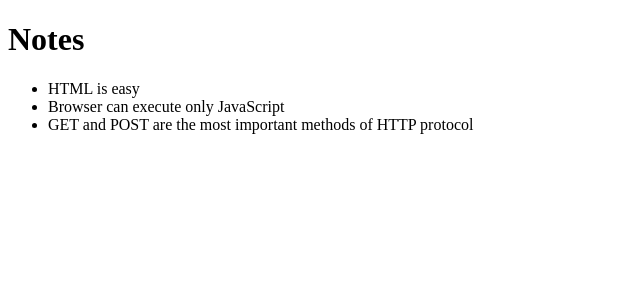
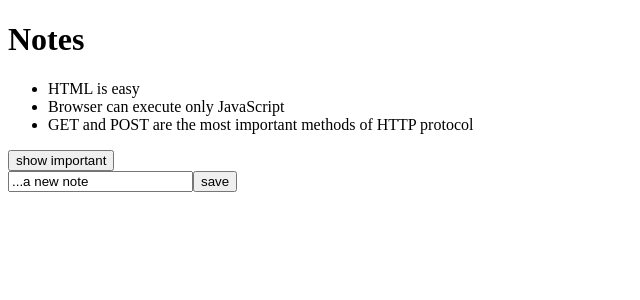
Before and after one commit to danielgavidia/full-stack-open, a React (Vite) app in the folder part2/lesson/: page / in a window 1280 px wide. Shown: the top 300 px of the page, without its empty margins (0-640 px from the left). Built offline with nearby package versions, Linux system fonts and the light colour scheme.

Commit message:
conditionals, event handlers and state management lesson

```diff
--- a/part2/lesson/src/App.jsx
+++ b/part2/lesson/src/App.jsx
@@ -1,21 +1,55 @@
 import Note from "./components/Note";
 import propTypes from "prop-types";
 
-const App = ({ notes }) => {
+import { useState } from "react";
+
+const App = ({ values }) => {
+  const [notes, setNotes] = useState(values);
+  const [newNote, setNewNote] = useState("...a new note");
+  const [showAll, setShowAll] = useState(true);
+
+  const addNote = (event) => {
+    event.preventDefault();
+    console.log("button clicked", event.target);
+    const noteObject = {
+      content: newNote,
+      important: Math.random() < 0.5,
+      id: notes.length + 1,
+    };
+    setNotes(notes.concat(noteObject));
+    setNewNote("");
+  };
+
+  const handleNoteChange = (event) => {
+    console.log(event.target.value);
+    setNewNote(event.target.value);
+  };
+
+  const notesToShow = showAll ? notes : notes.filter((note) => note.important);
+
   return (
     <div>
       <h1>Notes</h1>
       <ul>
-        {notes.map((note) => (
+        {notesToShow.map((note) => (
           <Note key={note.id} note={note} />
         ))}
       </ul>
+      <div>
+        <button onClick={() => setShowAll(!showAll)}>
+          show {showAll ? "important" : "all"}
+        </button>
+      </div>
+      <form onSubmit={addNote}>
+        <input value={newNote} onChange={handleNoteChange} />
+        <button type="submit">save</button>
+      </form>
     </div>
   );
 };
 
 App.propTypes = {
-  notes: propTypes.array.isRequired,
+  values: propTypes.array.isRequired,
 };
 
 export default App;
--- a/part2/lesson/src/main.jsx
+++ b/part2/lesson/src/main.jsx
@@ -21,5 +21,5 @@
 ];
 
 ReactDOM.createRoot(document.getElementById("root")).render(
-  <App notes={notes} />
+  <App values={notes} />
 );
```
